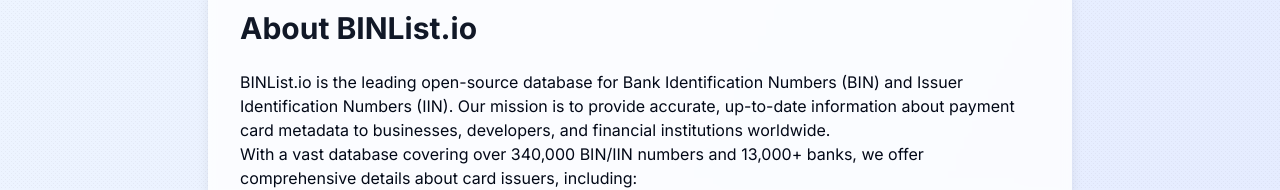
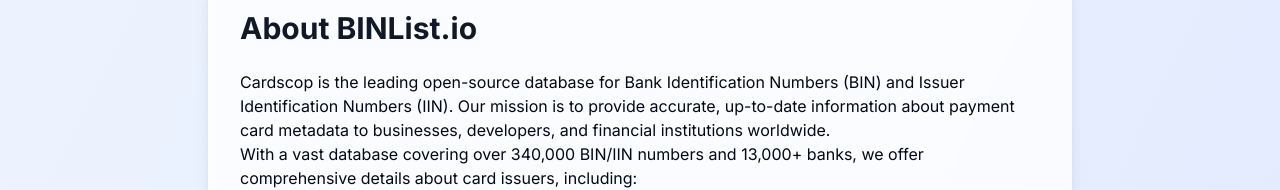
Before and after one commit to saikothasan/CardScope, a Next.js app: page / in a window 1280 px wide. Shown: the part 612-802 px from the top of the page. Built offline with nearby package versions, Linux system fonts and the light colour scheme.

Commit message:
Update about.tsx

```diff
--- a/app/components/about.tsx
+++ b/app/components/about.tsx
@@ -5,7 +5,7 @@
         <h2 className="text-3xl font-bold text-gray-900 mb-6">About BINList.io</h2>
         <div className="prose prose-lg prose-gray max-w-none">
           <p>
-            BINList.io is the leading open-source database for Bank Identification Numbers (BIN) and Issuer
+            Cardscop is the leading open-source database for Bank Identification Numbers (BIN) and Issuer
             Identification Numbers (IIN). Our mission is to provide accurate, up-to-date information about payment card
             metadata to businesses, developers, and financial institutions worldwide.
           </p>
```
